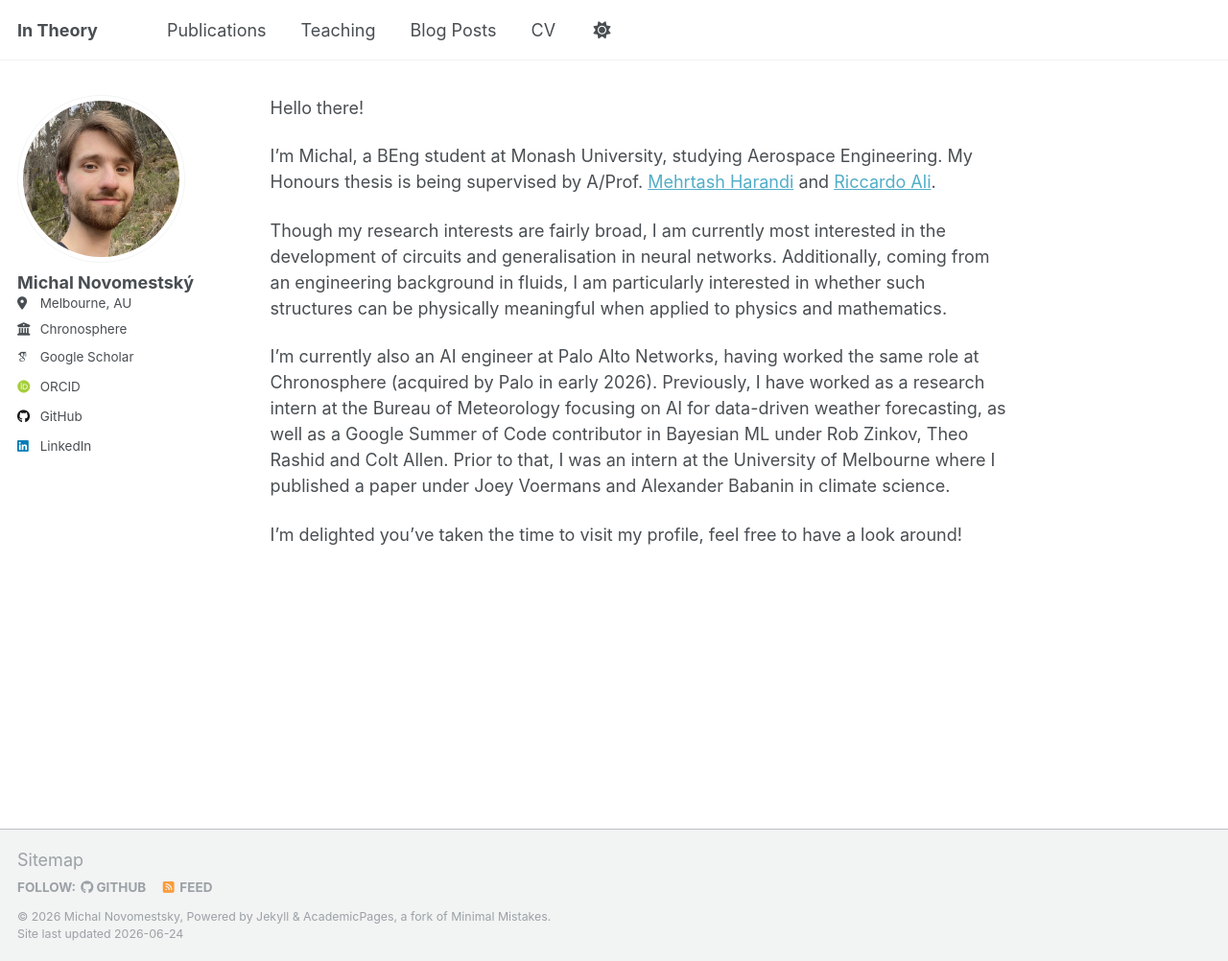
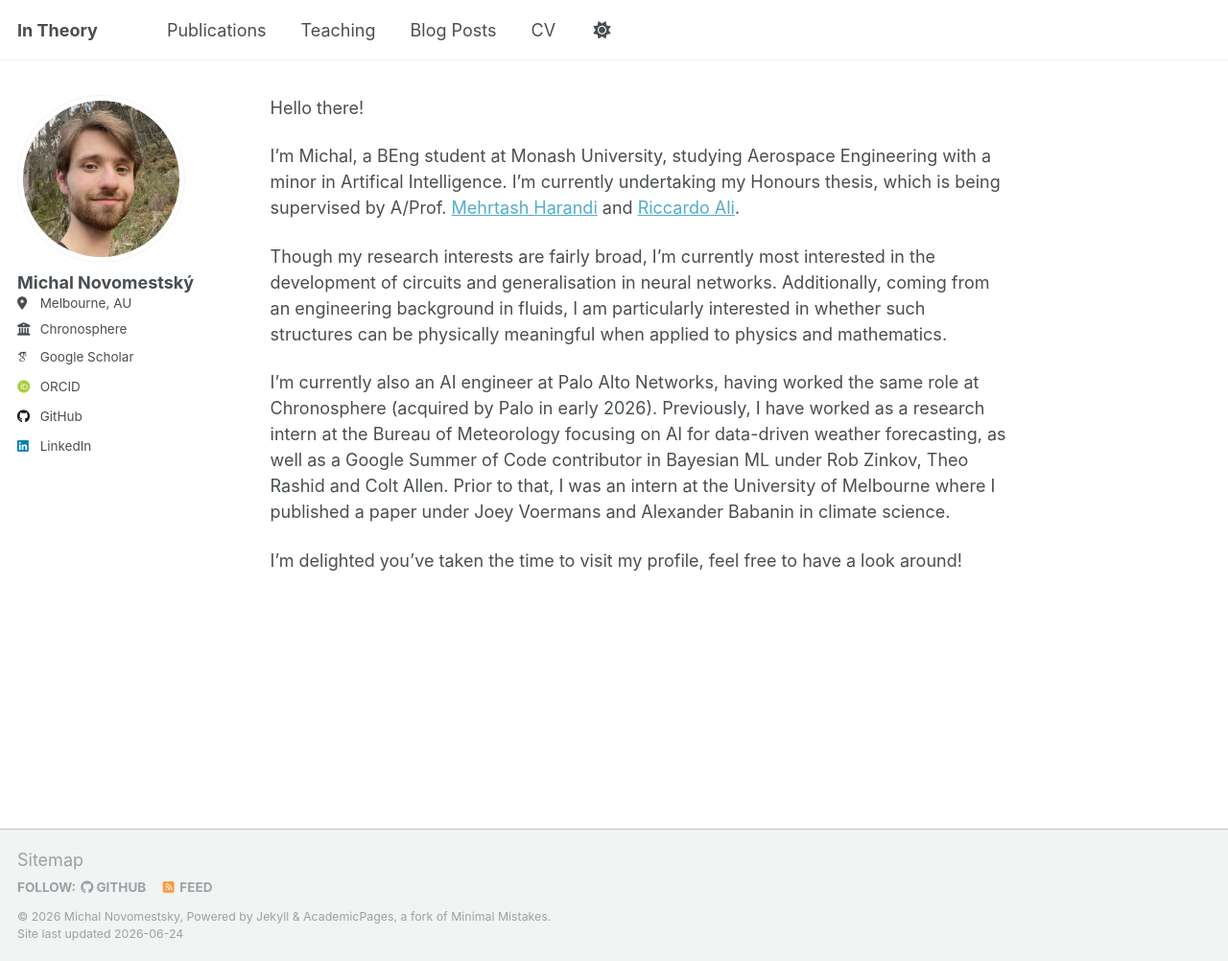
Before and after one commit to Michal-Novomestsky/Michal-Novomestsky.github.io, a Jekyll site: the page built from _pages/about.md, in a window 1280 px wide and 1002 px high. Shown: the whole window at 96% size. Built offline with Jekyll 4.4.1, drawn with Linux system fonts in a browser that asks for light colours; some web fonts are replaced.

Commit message:
Update about.md

```diff
--- a/_pages/about.md
+++ b/_pages/about.md
@@ -9,9 +9,9 @@ redirect_from:
 
 Hello there!
 
-I'm Michal, a BEng student at Monash University, studying Aerospace Engineering. My Honours thesis is being supervised by A/Prof. [Mehrtash Harandi](https://sites.google.com/site/mehrtashharandi/) and [Riccardo Ali](https://rick-ali.github.io/).
+I'm Michal, a BEng student at Monash University, studying Aerospace Engineering with a minor in Artifical Intelligence. I'm currently undertaking my Honours thesis, which is being supervised by A/Prof. [Mehrtash Harandi](https://sites.google.com/site/mehrtashharandi/) and [Riccardo Ali](https://rick-ali.github.io/).
 
-Though my research interests are fairly broad, I am currently most interested in the development of circuits and generalisation in neural networks. Additionally, coming from an engineering background in fluids, I am particularly interested in whether such structures can be physically meaningful when applied to physics and mathematics.
+Though my research interests are fairly broad, I'm currently most interested in the development of circuits and generalisation in neural networks. Additionally, coming from an engineering background in fluids, I am particularly interested in whether such structures can be physically meaningful when applied to physics and mathematics.
 
 I'm currently also an AI engineer at Palo Alto Networks, having worked the same role at Chronosphere (acquired by Palo in early 2026). Previously, I have worked as a research intern at the Bureau of Meteorology focusing on AI for data-driven weather forecasting, as well as a Google Summer of Code contributor in Bayesian ML under Rob Zinkov, Theo Rashid and Colt Allen. Prior to that, I was an intern at the University of Melbourne where I published a paper under Joey Voermans and Alexander Babanin in climate science.
 
```
